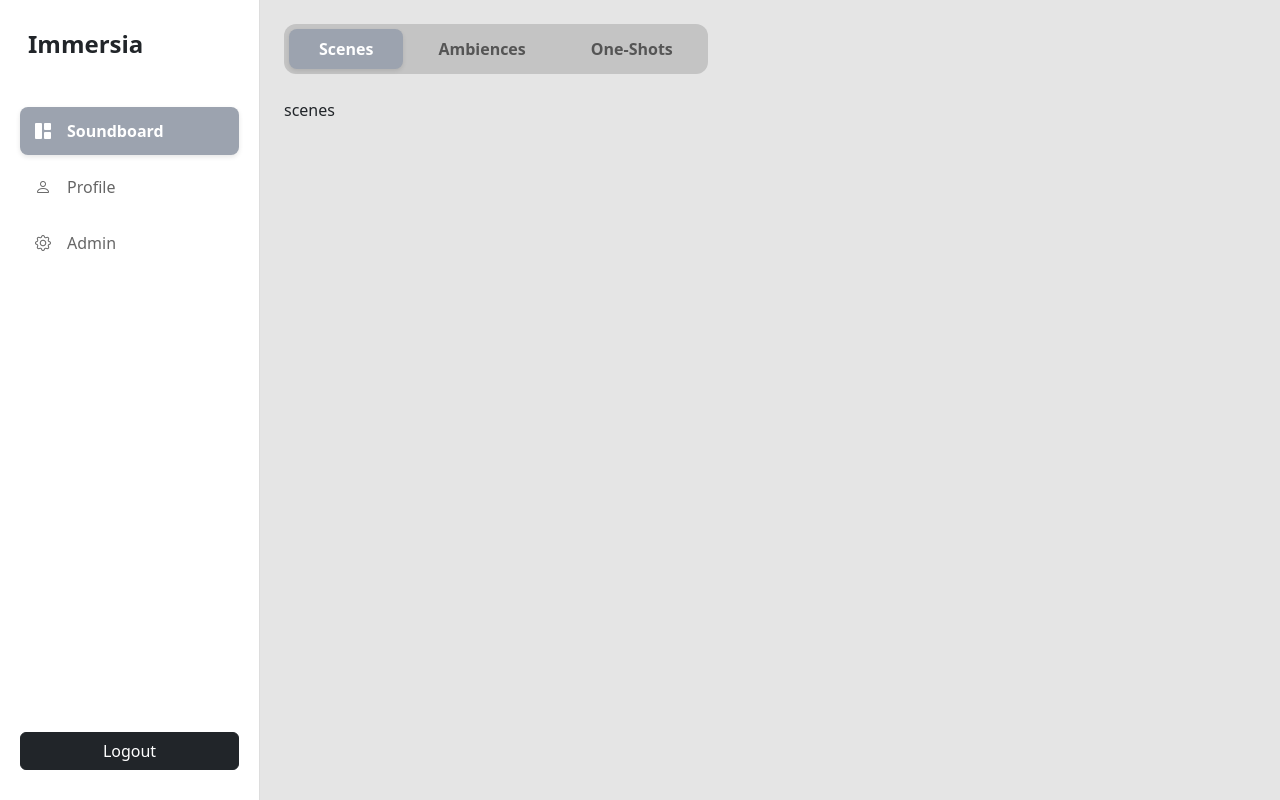
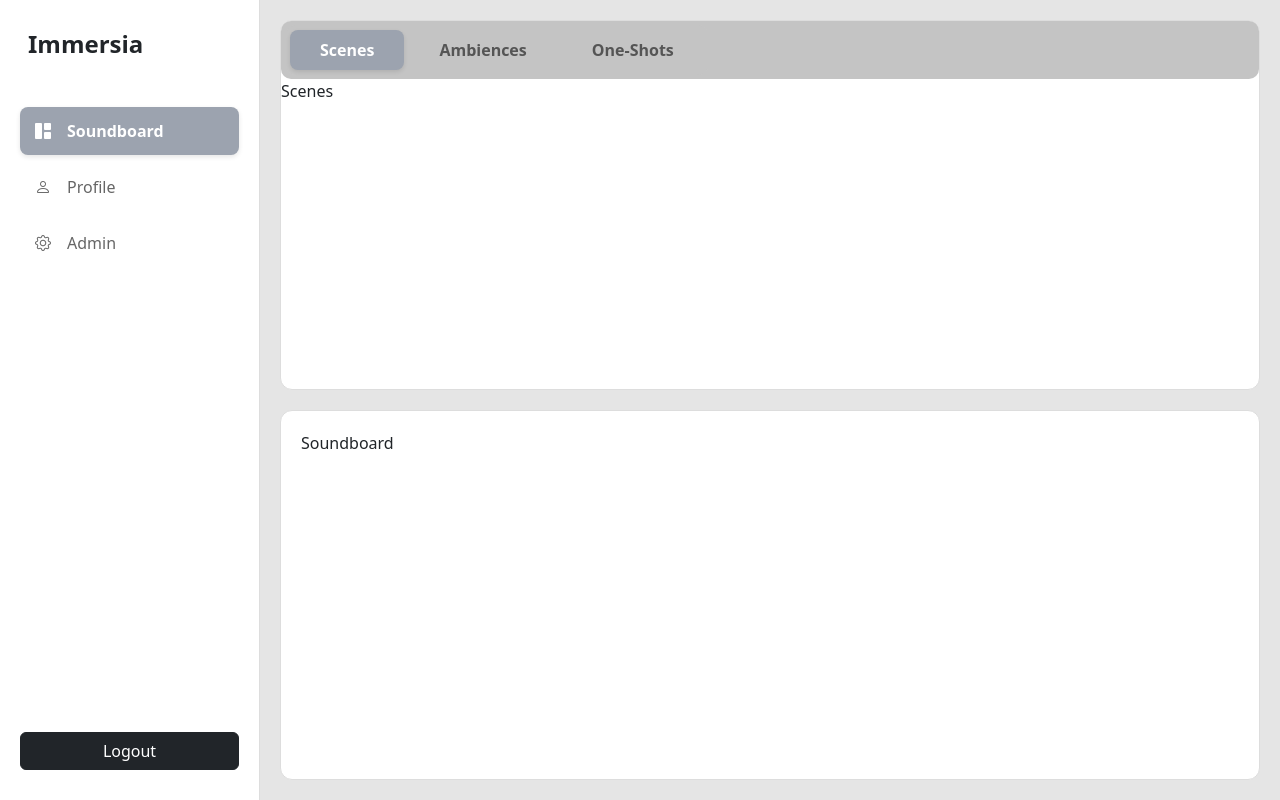
Before and after one commit to sbalazs222/Immersia, a React (Vite) app in the folder apps/web/: page /Soundboard in a window 1280 px wide. Built offline with nearby package versions, Linux system fonts and the light colour scheme.

Commit message:
Soundboard design update

```diff
--- a/apps/web/package.json
+++ b/apps/web/package.json
@@ -11,6 +11,7 @@
   },
   "dependencies": {
     "bootstrap": "^5.3.8",
+    "bootstrap-icons": "^1.13.1",
     "react": "^19.2.0",
     "react-bootstrap": "^2.10.10",
     "react-dom": "^19.2.0",
--- a/apps/web/src/Soundboard.jsx
+++ b/apps/web/src/Soundboard.jsx
@@ -1,36 +1,36 @@
 import { useState } from 'react'
 import "./styles/App.css"
 
-function SoundBoard(){
+function SoundBoard() {
     const [activeTab, setActiveTab] = useState("scenes")
 
-return(
+    return (
         <>
-    <div className='p-4'>
+            <div className='soundboard-dsgn'>
+                <div className='soundboard-section top-section'>
+                    <div className='tabs-dsgn'>
                         <div className='tabs-container'>
                             <button className={activeTab == "scenes" ? "tab-btn active" : "tab-btn"} onClick={() => setActiveTab("scenes")}>Scenes</button>
                             <button className={activeTab == "ambiences" ? "tab-btn active" : "tab-btn"} onClick={() => setActiveTab("ambiences")}>Ambiences</button>
                             <button className={activeTab == "oneshots" ? "tab-btn active" : "tab-btn"} onClick={() => setActiveTab("oneshots")}>One-Shots</button>
                         </div>
-
-    <div className='mt-4'>
-        {activeTab == "scenes" && (
-            <p>scenes</p>
-        )}
-
-        {activeTab == "ambiences" && (
-          <p>ambiences</p>
-        )}
-
-        {activeTab == "oneshots" && (
-          <p>Oneshots</p>
-        )}
                     </div>
 
+                    <div className='content'>
+                        {activeTab == "scenes" && <div className='ideiglenes'>Scenes</div>}
+                        {activeTab == "ambiences" && <div className='ideiglenes'>Ambiences</div>}
+                        {activeTab == "oneshots" && <div className='ideiglenes'>One-shots</div>}
+                    </div>
+                </div>
 
+                <div className='soundboard-section bottom-section'>
+                    <div className='content-area'>
+                        <div className='ideiglenes'>Soundboard</div>
+                    </div>
+                </div>
             </div>
         </>
-)
+    );
 
 }
 export default SoundBoard;
--- a/apps/web/src/styles/App.css
+++ b/apps/web/src/styles/App.css
@@ -49,9 +49,9 @@
   flex-grow: 1;
   background-color: #E5E5E5;
   overflow: hidden;
-  position: relative;
   display: flex;
   flex-direction: column;
+  height: 100vh;
 }
 
 /* Soundboard */
@@ -70,11 +70,13 @@
   font-weight: 600;
   color: #555;
   border-radius: 8px;
-  transition: all 0.2s;
+  transition: all 0.2s ease;
+  cursor: pointer;
 }
 
 .tab-btn:hover {
   background-color: rgba(255, 255, 255, 0.3);
+  color: #333;
 }
 
 .tab-btn.active {
@@ -82,3 +84,37 @@
   color: white;
   box-shadow: 0 2px 4px rgba(0, 0, 0, 0.1);
 }
+
+.soundboard-dsgn {
+  display: flex;
+  flex-direction: column;
+  flex-grow: 1;
+  padding: 20px;
+  gap: 20px;
+  box-sizing: border-box;
+  min-height: 0;
+}
+
+.soundboard-section{
+  flex: 1;
+  background-color: #FFFFFF;
+  border-radius: 12px;
+  display: flex;
+  flex-direction: column;
+  border: 1px solid #ddd;
+  min-height: 0;
+}
+
+.tabs-dsgn {
+  background-color: #C4C4C4;
+  border-radius: 10px;
+  padding: 4px;
+  display: inline-flex;
+  gap: 5px;
+}
+
+.content-area{
+  flex-grow: 1;
+  padding: 20px;
+  overflow-y: auto;
+}
```
Also changed, not shown: 1 other file (tests, documents, lock files or other folders). Lines whose indentation alone changed are shown as unchanged.
